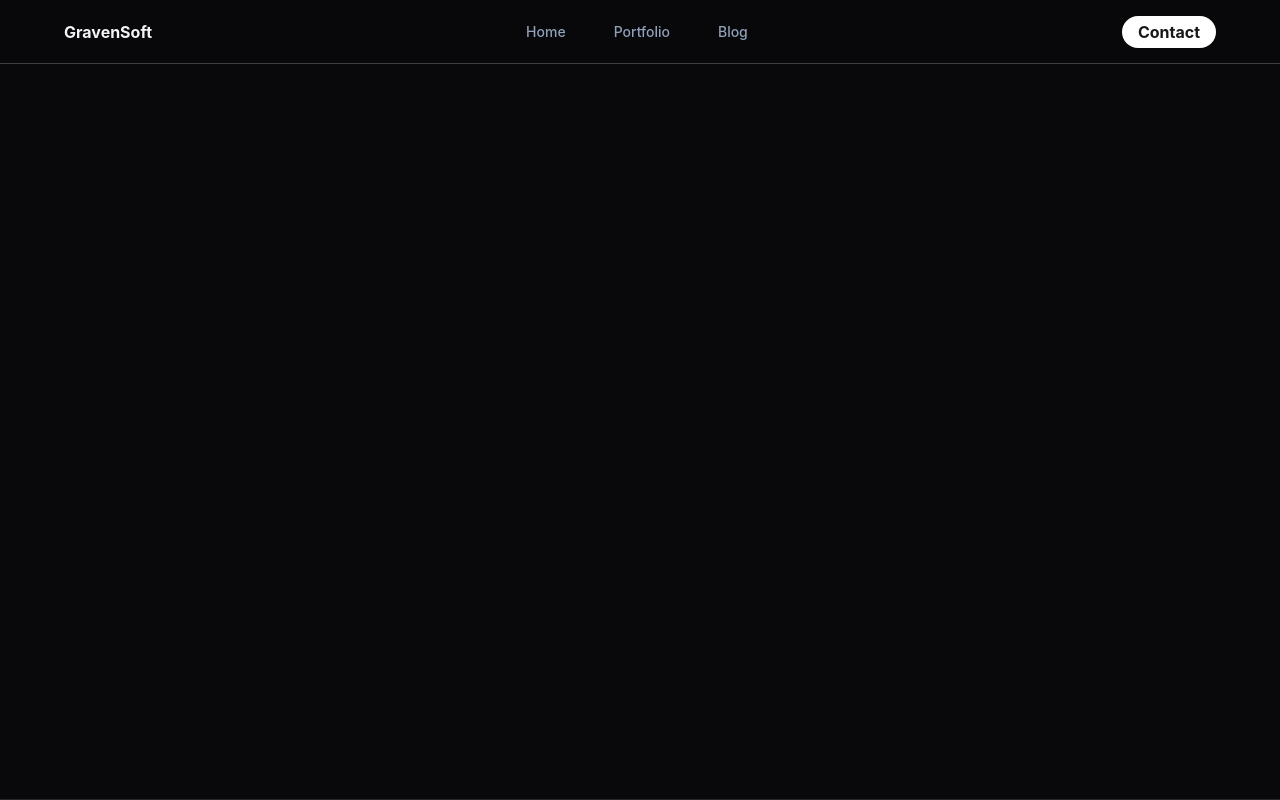
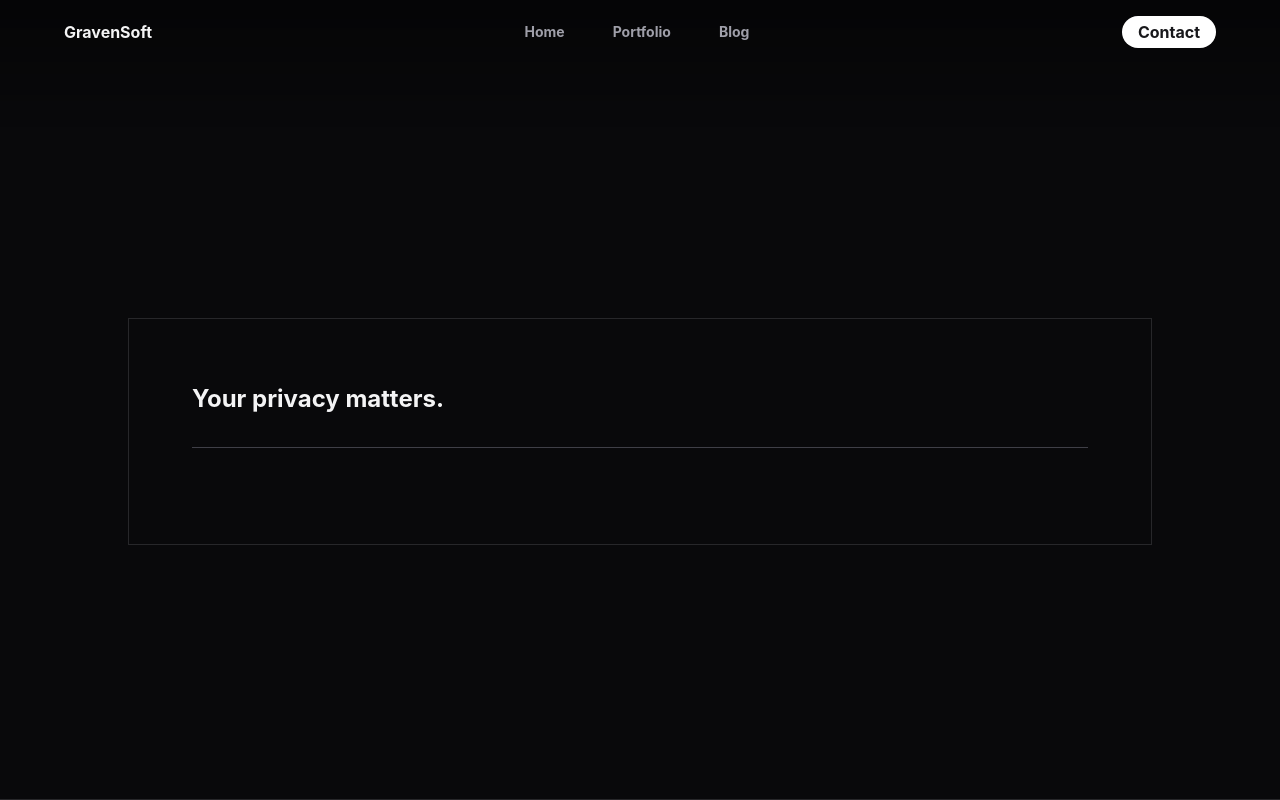
Before and after one commit to GravenSoft-DEV/gravensoft-dev.github.io, a React (Vite) app in the folder gravensoft-website/: page /#/privacy-policy in a window 1280 px wide. Shown: the top 800 px of the page. Built offline with nearby package versions, Linux system fonts and the light colour scheme.

Commit message:
aesthetic imprvements

```diff
--- a/gravensoft-website/src/components/Bars.tsx
+++ b/gravensoft-website/src/components/Bars.tsx
@@ -1,5 +1,5 @@
 import { Link } from "react-router-dom";
-import { IsRouteActive } from "../shared/Utils";
+import { useIsRouteActive, useScrollOnTop } from "../shared/Utils";
 import { LinkColumns, type HyperlinkSchema } from "../data/hyperlinks"
 import { HEADERROUTES } from "../data/routes";
 import Colors from "../shared/Colors";
@@ -16,15 +16,24 @@ interface TabProps {
 
 const Tab = ({ children, path }: TabProps) => (
   <Link to={path}>
-    <span className={`${IsRouteActive(path) ? `${Colors.textAccent} ${Colors.glowTextGreen}` : ''} ${Colors.textAccentHover} duration-75 transition-all`}>
+    <span className={`${useIsRouteActive(path) ? `${Colors.textAccent} ${Colors.glowTextGreen}` : ''} ${Colors.textAccentHover} duration-75 transition-all font-bold`}>
       {`${children}`}
     </span>
   </Link>
 );
 
 export function Header() {
+  const useBg:boolean = useScrollOnTop();
+  const alwaysVisible:string = 'bg-zinc-950/75 border-b border-zinc-700 backdrop-blur-md';
+
   return (
-    <header className={`w-full h-16 fixed z-1 top-0 left-0 justify-center items-center flex bg-zinc-950/75 text-zinc-100 border-b border-zinc-700 backdrop-blur-md`}>
+    <>
+      <div
+        className={`pointer-events-none fixed z-1 left-0 top-0 w-full h-32 bg-linear-to-t from-black/0 to-black/66 to-100% transition-opacity duration-500 ease-in-out ${
+          useBg ? 'opacity-65 visible' : 'opacity-0 invisible'
+        }`}
+      />
+      <header className={`transition-all w-full h-16 fixed z-1 top-0 left-0 justify-center items-center flex text-zinc-100 ${ !useBg ? alwaysVisible : `${alwaysVisible} sm:backdrop-blur-none sm:bg-zinc-950/0 sm:border-0 sm:border-zinc-700/0` }`}>
         <div className="w-full py-8 flex justify-between items-center px-8 xl:px-0 md:max-w-6xl">
           <p className="font-bold">GravenSoft</p>
           <nav className={`hidden sm:flex flex-row gap-12 text-sm font-medium ${Colors.textMutedNav}`}>
@@ -44,6 +53,7 @@ export function Header() {
           <Hamburger className="visible sm:hidden" />
         </div>
       </header>
+    </>
   );
 }
 
--- a/gravensoft-website/src/routes/Home.tsx
+++ b/gravensoft-website/src/routes/Home.tsx
@@ -27,7 +27,7 @@ export default function Home() {
           <div className="flex flex-wrap mt-16 gap-4 w-full justify-center md:justify-start">
             <div className="z-10 group relative transition-transform origin-center hover:scale-95 w-full sm:w-fit rounded-xl">
               <GlowEffect
-                className="absolute inset-0 group-hover:hidden pointer-events-none z-0"
+                className={`absolute inset-0 group-hover:hidden pointer-events-none z-0`}
                 colors={['#FF5733', '#33FF57', '#3357FF', '#F1C40F']}
                 mode="colorShift"
                 blur="soft"
--- a/gravensoft-website/src/routes/PrivacyPolicy.tsx
+++ b/gravensoft-website/src/routes/PrivacyPolicy.tsx
@@ -7,7 +7,12 @@ export default function PrivacyPolicy() {
   return (
     <main>
       <Block className="bg-zinc-950 min-h-svh">
-
+        <div className='border h-full mt-16 py-16 border-zinc-800'>
+          <article className="prose prose-invert lg:prose-xl max-w-4xl mx-auto w-full">
+            <h1 className='text-2xl font-bold'>Your privacy matters.</h1>
+            <hr className="border-zinc-700 my-8" />
+          </article>
+        </div>
       </Block>
     </main>
   );
--- a/gravensoft-website/src/routes/TOS.tsx
+++ b/gravensoft-website/src/routes/TOS.tsx
@@ -7,7 +7,12 @@ export default function TermsOfService() {
   return (
     <main>
       <Block className="bg-zinc-950 min-h-svh">
-
+        <div className='border h-full mt-16 py-16 border-zinc-800'>
+          <article className="prose prose-invert lg:prose-xl max-w-4xl mx-auto w-full">
+            <h1 className='text-2xl font-bold'>GravenSoft Terms of Service</h1>
+            <hr className="border-zinc-700 my-8" />
+          </article>
+        </div>
       </Block>
     </main>
   );
--- a/gravensoft-website/src/shared/Colors.ts
+++ b/gravensoft-website/src/shared/Colors.ts
@@ -18,9 +18,9 @@ const Colors = {
     tiktok: "border-cyan-500/80 hover:border-rose-500 bg-linear-to-b from-slate-900/60 to-cyan-950/50 hover:from-rose-500/30 hover:to-cyan-500/30 hover:drop-shadow-[0_0_8px_rgba(254,44,85,0.5)]",
     twitter: "border-neutral-700/80 hover:border-neutral-200 bg-linear-to-b from-neutral-900/50 to-neutral-800/40 hover:from-neutral-700/50 hover:to-neutral-900/30 hover:drop-shadow-[0_0_8px_rgba(255,255,255,0.3)]",
 
-    textAccent: "text-[#39FF14]",
-    textAccentHover: "hover:text-yellow-400",
-    textMutedNav: "text-slate-400",
+    textAccent: "text-zinc-200",
+    textAccentHover: "focus-visible:text-white hover:text-white",
+    textMutedNav: "text-zinc-400",
     textBody: "text-zinc-200",
 
     indicatorPulseGreen: "bg-[#27e844] animate-pulse shadow-[0_0_10px_rgba(57,255,20,1)]",
--- a/gravensoft-website/src/shared/Utils.tsx
+++ b/gravensoft-website/src/shared/Utils.tsx
@@ -2,7 +2,7 @@ import { useEffect, useState } from 'react';
 //import { useInView } from 'motion/react';
 import { useLocation } from 'react-router-dom';
 
-export function IsRouteActive(path: string) {
+export function useIsRouteActive(path: string) {
 	const location = useLocation();
 	return location.pathname === path;
 }
@@ -21,7 +21,7 @@ export function useDocumentTitle(title: string) {
   }, [title]);
 }
 
-export function ScrollOnTop() {
+export function useScrollOnTop() {
 	const [isAtTop, setIsAtTop] = useState(true);
 
 	useEffect(() => {
--- a/gravensoft-website/vite.config.ts
+++ b/gravensoft-website/vite.config.ts
@@ -8,7 +8,7 @@ export default defineConfig({
   base: './',
   resolve: {
     alias: {
-      '@': path.resolve(__dirname, './src'),
+      '@': path.resolve(import.meta.dirname, './src'),
     },
   },
 })
```
Lines whose indentation alone changed are shown as unchanged.
